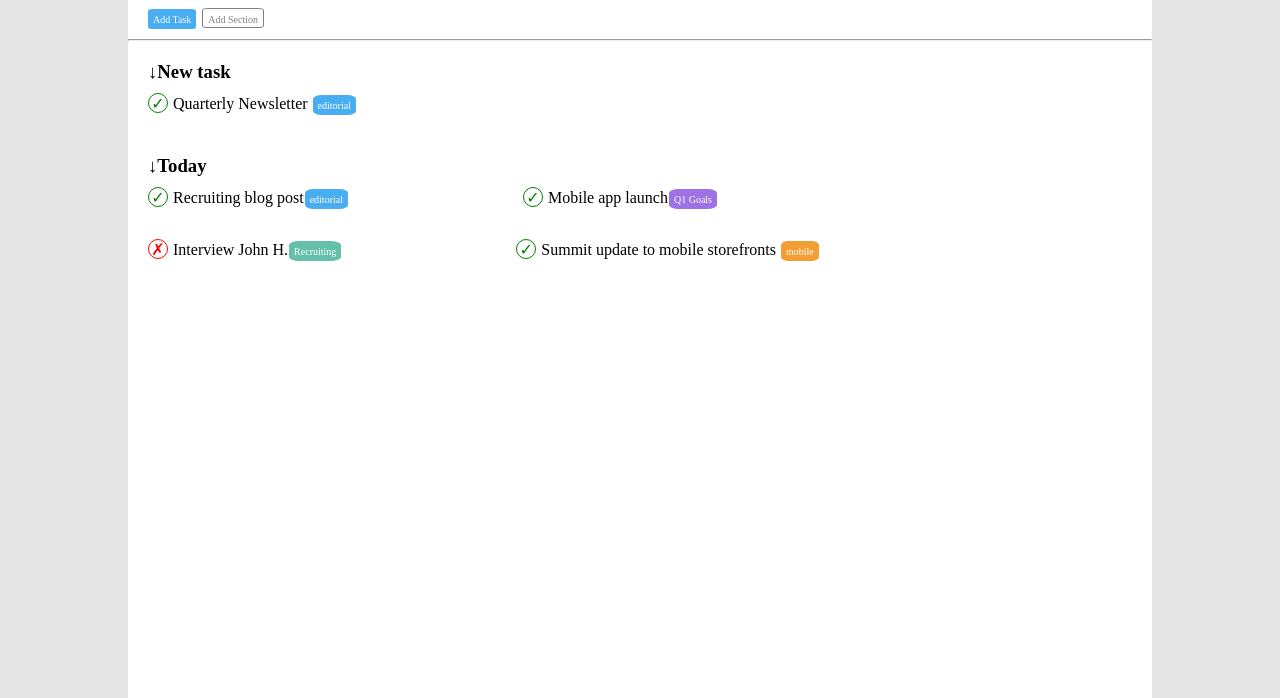
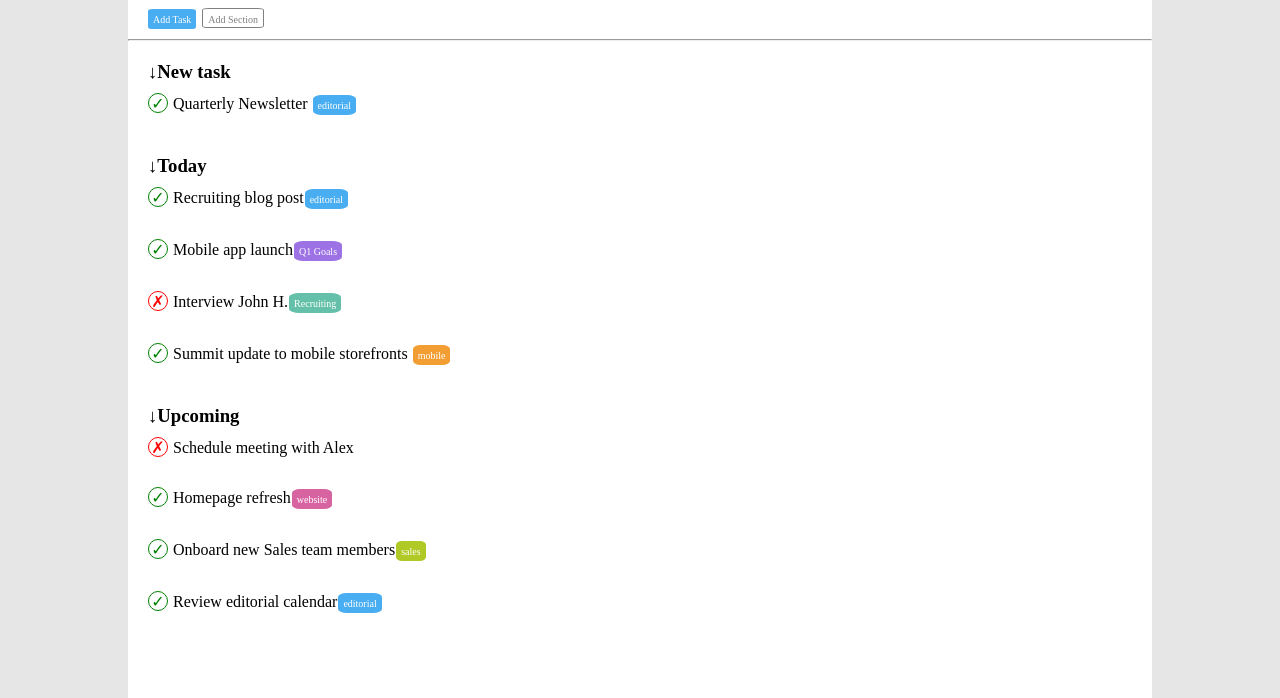
Before and after one commit to angeloalmanza/html-css-toboolist, a plain HTML site: page index.html in a window 1280 px wide. Shown: the part 102-800 px from the top of the page. Drawn offline with Linux system fonts and the light colour scheme.

Commit message:
feat:implementazione upcoming

```diff
--- a/css/style.css
+++ b/css/style.css
@@ -89,7 +89,7 @@ hr{
 
 .list .list-element{
     display: inline-block;
-    margin: 10px 150px 20px 20px;
+    margin: 10px 400px 20px 20px;
 }
 
 .check{
@@ -153,3 +153,27 @@ hr{
     padding: 1px 5px;
     border-radius: 20%;
 }
+
+.list .website{
+    display: inline-block;
+    height: 20px;
+    font-size: 10px;
+    line-height: 20px;
+    color: #ffffff;
+    background-color: #d763a1;
+    margin: 0 1px;
+    padding: 1px 5px;
+    border-radius: 20%;
+}
+
+.list .sales{
+    display: inline-block;
+    height: 20px;
+    font-size: 10px;
+    line-height: 20px;
+    color: #ffffff;
+    background-color: #b0c925;
+    margin: 0 1px;
+    padding: 1px 5px;
+    border-radius: 20%;
+}
--- a/index.html
+++ b/index.html
@@ -41,6 +41,13 @@
         <!--Today-->
 
         <!--Upcoming-->
+        <h3 class="subtitle">&#8595;<strong>Upcoming</strong></h3>
+        <ul class="list">
+            <li class="list-element"><span class="cross">&cross;</span>Schedule meeting with Alex</li>
+            <li class="list-element"><span class="check">&check;</span>Homepage refresh<span class="website">website</span></li>
+            <li class="list-element"><span class="check">&check;</span>Onboard new Sales team members<span class="sales">sales</span></li>
+            <li class="list-element"><span class="check">&check;</span>Review editorial calendar<span class="editorial">editorial</span></li>
+        </ul>
         <!--Upcoming-->
     </main>
     <!--/Main-->
```
